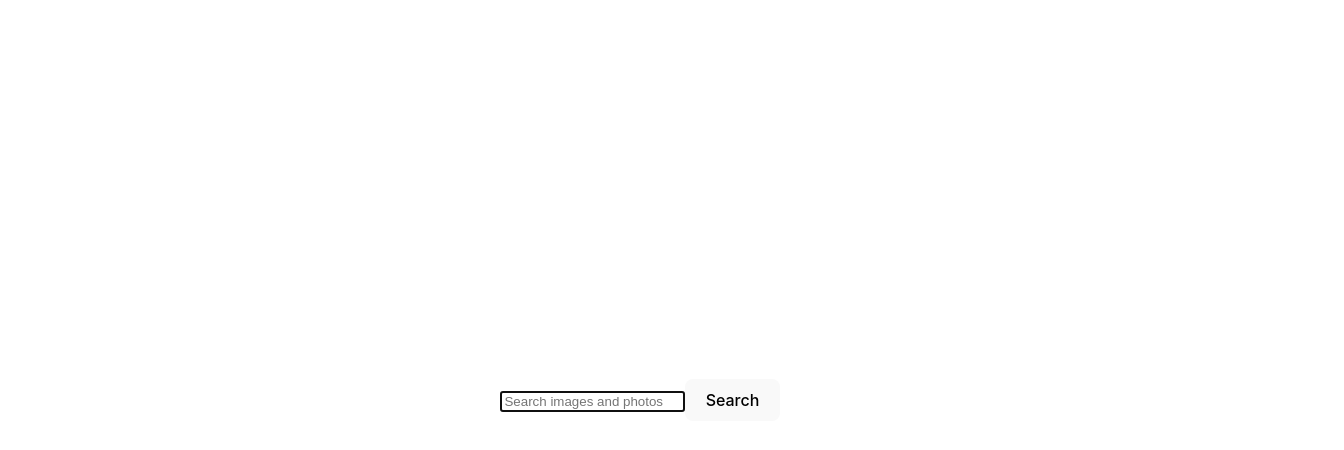
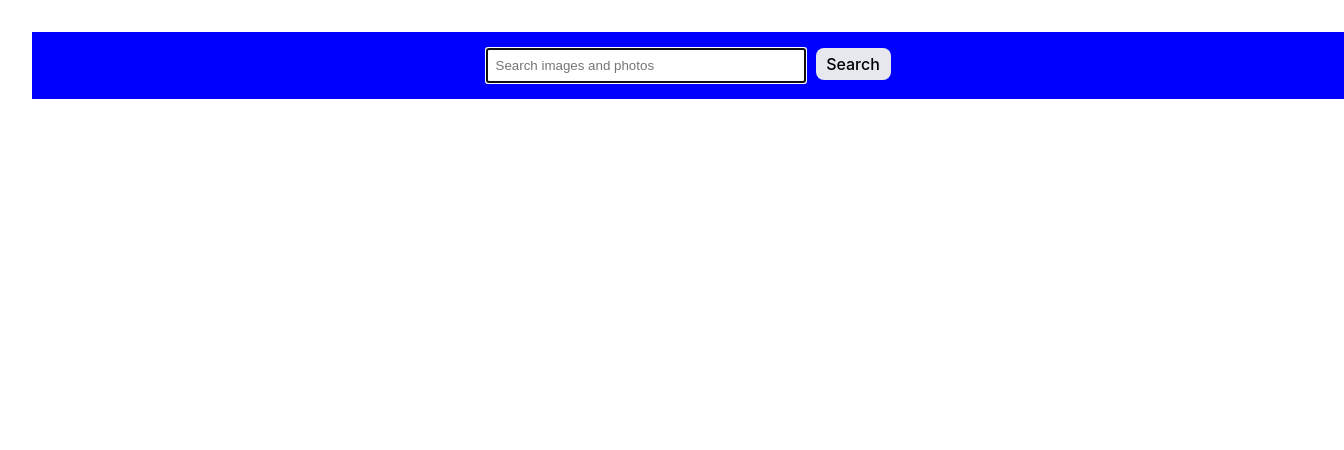
Before and after one commit to Maiia11/goit-react-hw-04, a React (Vite) app: page / in a window 1280 px wide. Shown: the top 450 px of the page, 1344 px wide, since content can reach past the window. Built offline with nearby package versions, Linux system fonts and the light colour scheme.

Commit message:
add style header

```diff
--- a/src/components/ImageModal/ImageModal.jsx
+++ b/src/components/ImageModal/ImageModal.jsx
@@ -5,7 +5,6 @@ import Modal from 'react-modal';
 Modal.setAppElement('#root');
 
 const ImageModal = ({ isOpen, onClose, url }) => {
- console.log(url);
 
   return (
      <Modal
--- a/src/components/SearchBar/SearchBar.jsx
+++ b/src/components/SearchBar/SearchBar.jsx
@@ -1,4 +1,5 @@
 import toast, { Toaster } from 'react-hot-toast';
+import css from './SearchBar.module.css'
 
 const SearchBar = ({ onSubmit }) => {
 
@@ -15,16 +16,12 @@ const SearchBar = ({ onSubmit }) => {
   }
 
   return (
-    <header>
+    <header className={css.container}>
     <Toaster position="top-right" />
   <form onSubmit={handleSubmit}>
-    <input type="text" autoComplete="off" autoFocus placeholder="Search images and photos" name="topic"
-    />
-    <button type="submit">Search</button>
-          </form>
-
-
-
+    <input className={css.input} type="text" autoComplete="off" autoFocus placeholder="Search images and photos" name="topic"/>
+    <button className={css.btn} type="submit">Search</button>
+  </form>
 </header>
   )
 }
--- /dev/null
+++ b/src/components/SearchBar/SearchBar.module.css
@@ -0,0 +1,17 @@
+.container{
+    background-color: blue;
+    width: 1280px;
+    padding: 16px;
+}
+
+.btn{
+   width: 75px;
+   margin-left: 10px;
+   padding: 5px;
+
+}
+
+input{
+    width:300px;
+    padding: 8px;
+}
--- a/src/index.css
+++ b/src/index.css
@@ -24,7 +24,6 @@ a:hover {
 
 body {
   margin: 0;
-  display: flex;
   place-items: center;
   min-width: 320px;
   min-height: 100vh;
@@ -38,7 +37,6 @@ h1 {
 button {
   border-radius: 8px;
   border: 1px solid transparent;
-  padding: 0.6em 1.2em;
   font-size: 1em;
   font-weight: 500;
   font-family: inherit;
@@ -51,7 +49,7 @@ button:hover {
 }
 button:focus,
 button:focus-visible {
-  outline: 4px auto -webkit-focus-ring-color;
+  outline: 4px auto rgb(175, 209, 231);
 }
 
 @media (prefers-color-scheme: light) {
@@ -63,7 +61,7 @@ button:focus-visible {
     color: #747bff;
   }
   button {
-    background-color: #f9f9f9;
+    background-color: #e6e8ee;
   }
 }
 
```
Also changed, not shown: src/components/App/App.jsx (+3 -10 lines).
